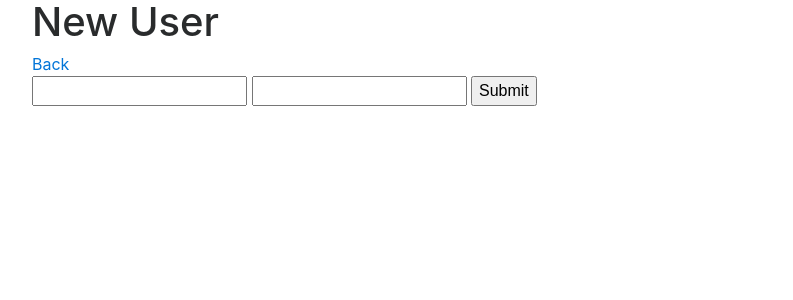
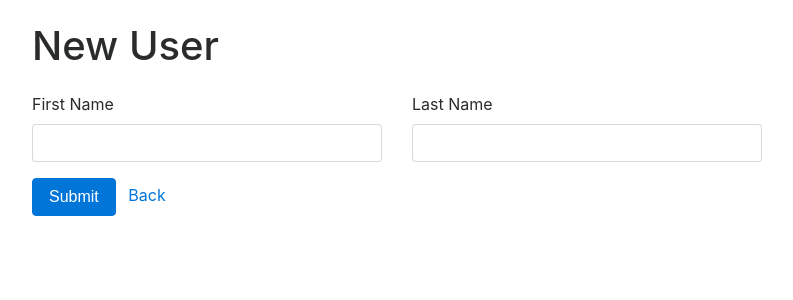
Before and after one commit to jason721b/family-friday, a Flask app: page /members/new in a window 1280 px wide. Shown: the top 300 px of the page, without its empty margins (53-846 px from the left). Run offline with Flask 2, Linux system fonts and the light colour scheme; some libraries are stand-ins or nearby versions.

Commit message:
Polish the view of new member page

```diff
--- a/app.py
+++ b/app.py
@@ -43,11 +43,11 @@ def new_member():
 
 @app.route('/members/create', methods=['POST'])
 def create_member():
-    first_name = request.form.get('first_name')
-    last_name = request.form.get('last_name')
+    first_name = request.form.get('first_name', '')
+    last_name = request.form.get('last_name', '')
 
     if not first_name or not last_name:
-        flash('Both first name and last name need to be specified', 'error')
+        flash('Both first name and last name need to be specified', 'danger')
         return render_template('new_member.html', first_name=first_name, last_name=last_name)
 
     member = Member(first_name=first_name.strip(), last_name=last_name.strip())
@@ -55,7 +55,7 @@ def create_member():
         member.save()
         flash('Created new team member %s' % member.name, 'success')
     except Exception:
-        flash('Failed to create new team member %s' % member.name, 'error')
+        flash('Failed to create new team member %s' % member.name, 'danger')
     return redirect(url_for('new_member'))
 
 
--- a/templates/new_member.html
+++ b/templates/new_member.html
@@ -1,22 +1,39 @@
 {% extends 'base.html' %}
 
+{% block title %}New Member{% endblock %}
+
 {% block content %}
-    <h1>New User</h1>
-
-    <a href="{{ url_for('index') }}">Back</a>
+    <div class="row mt-4">
+        <div class="col-md-12">
+            <h1>New User</h1>
+        </div>
+    </div>
 
     <form action="{{ url_for('create_member') }}" method="post">
-        {% with messages = get_flashed_messages() %}
+        {% with messages = get_flashed_messages(with_categories=true) %}
             {% if messages %}
-                <ul class=flashes>
-                    {% for message in messages %}
-                        <li>{{ message }}</li>
-                    {% endfor %}
-                </ul>
+                {% for category, message in messages %}
+                    <div class="alert alert-{{ category }} mt-4" role="alert">
+                        {{ message }}
+                    </div>
+                {% endfor %}
             {% endif %}
         {% endwith %}
-        <input name="first_name" value="{{ first_name }}">
-        <input name="last_name" value="{{ last_name }}">
-        <input type="submit" value="Submit">
+        <div class="row mt-3">
+            <div class="col-lg-4 col-md-6">
+                <div class="form-group">
+                    <label for="first_name">First Name</label>
+                    <input class="form-control" id="first_name" name="first_name" value="{{ first_name }}">
+                </div>
+            </div>
+            <div class="col-lg-4 col-md-6">
+                <div class="form-group">
+                    <label for="last_name">Last Name</label>
+                    <input class="form-control" id="last_name" name="last_name" value="{{ last_name }}">
+                </div>
+            </div>
+        </div>
+        <input type="submit" value="Submit" class="btn btn-primary mr-2">
+        <a href="{{ url_for('index') }}">Back</a>
     </form>
 {% endblock %}
```
